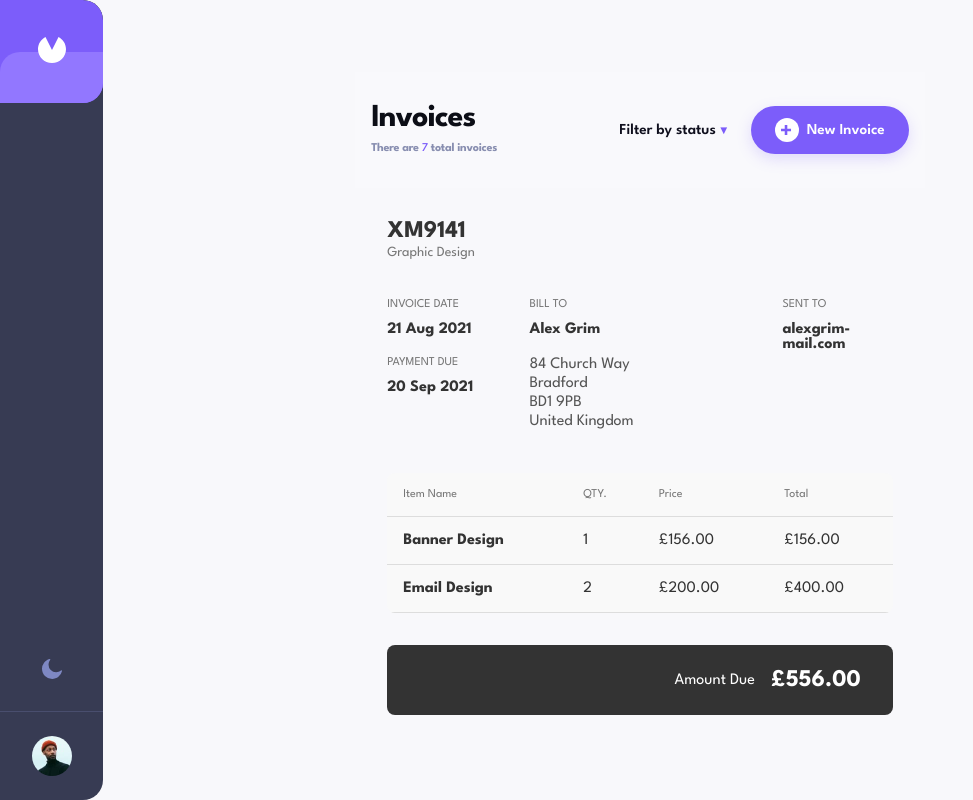
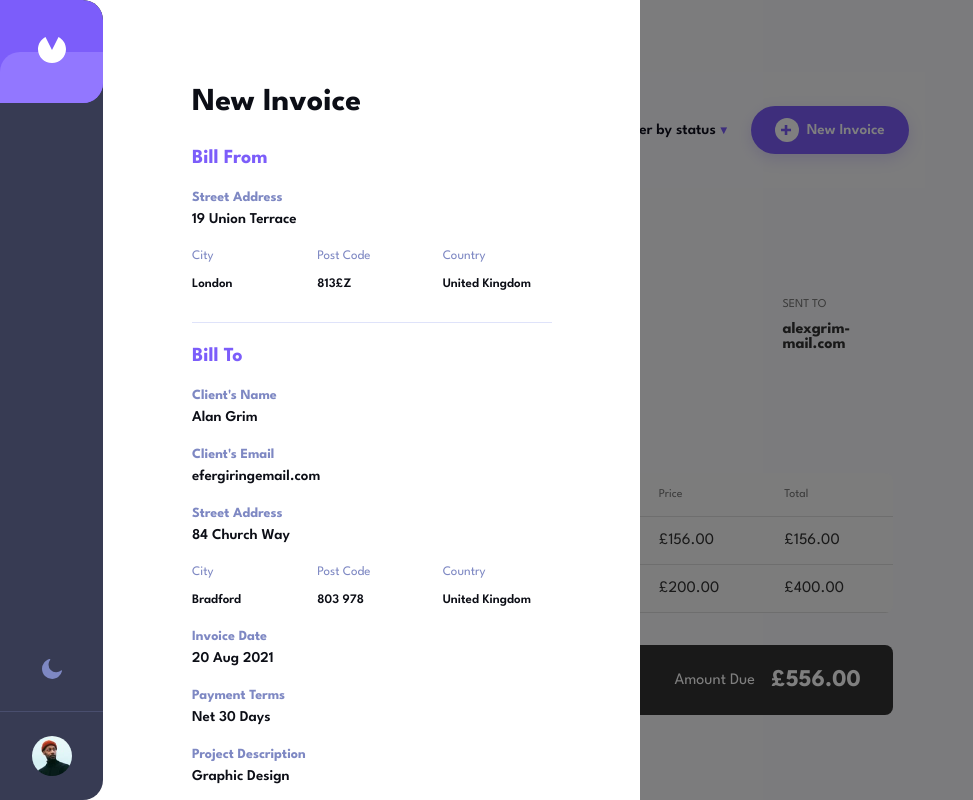
Before and after one commit to samuelBright09/Invoice-app, an Angular app: page / in a window 1280 px wide. Shown: the whole page, without its empty margins (0-973 px from the left). Built offline with nearby package versions, Linux system fonts and the light colour scheme.

Commit message:
Add form componet and designed it as a modal

```diff
--- a/src/app/app.component.html
+++ b/src/app/app.component.html
@@ -1,4 +1,5 @@
 <app-sidebar />
+<app-new-invoice-form />
 <div class="main-container">
   <app-header-component />
   <div class="invoice-main-container">
--- a/src/app/app.component.ts
+++ b/src/app/app.component.ts
@@ -4,10 +4,11 @@ import { SidebarComponent } from "./components/sidebar/sidebar.component";
 import { HeaderComponentComponent } from './components/header-component/header-component.component';
 // import { InvoiceCardComponent } from './components/invoice-card/invoice-card.component';
 import { ViewInvoiceComponentComponent } from "./components/view-invoice-component/view-invoice-component.component";
+import { NewInvoiceFormComponent } from "./components/new-invoice-form/new-invoice-form.component";
 
 @Component({
   selector: 'app-root',
-  imports: [RouterOutlet, SidebarComponent, HeaderComponentComponent,  ViewInvoiceComponentComponent],
+  imports: [RouterOutlet, SidebarComponent, HeaderComponentComponent, ViewInvoiceComponentComponent, NewInvoiceFormComponent],
   templateUrl: './app.component.html',
   styleUrl: './app.component.scss'
 })
--- /dev/null
+++ b/src/app/components/new-invoice-form/new-invoice-form.component.html
@@ -0,0 +1,99 @@
+<div class="form-modal">
+  <form action="">
+    <div class="invoice-form">
+      <h1>New Invoice</h1>
+
+      <div class="section">
+        <h2>Bill From</h2>
+        <div class="address-section">
+          <h3>Street Address</h3>
+          <p class="address-line">19 Union Terrace</p>
+
+          <div class="location-grid">
+            <span>City</span>
+            <span>Post Code</span>
+            <span>Country</span>
+            <span>London</span>
+            <span>813£Z</span>
+            <span>United Kingdom</span>
+          </div>
+        </div>
+      </div>
+
+      <div class="divider"></div>
+
+      <div class="section">
+        <h2>Bill To</h2>
+        <div class="client-info">
+          <h3>Client's Name</h3>
+          <p class="info-line">Alan Grim</p>
+          <h3>Client's Email</h3>
+          <p class="info-line">efergiringemail.com</p>
+
+          <h3>Street Address</h3>
+          <p class="address-line">84 Church Way</p>
+
+          <div class="location-grid">
+            <span>City</span>
+            <span>Post Code</span>
+            <span>Country</span>
+            <span>Bradford</span>
+            <span>803 978</span>
+            <span>United Kingdom</span>
+          </div>
+        </div>
+
+        <div class="invoice-details">
+          <h3>Invoice Date</h3>
+          <p class="info-line">20 Aug 2021</p>
+          <h3>Payment Terms</h3>
+          <p class="info-line">Net 30 Days</p>
+        </div>
+
+        <div class="project-description">
+          <h3>Project Description</h3>
+          <p class="info-line">Graphic Design</p>
+        </div>
+      </div>
+
+      <div class="divider"></div>
+
+      <div class="section">
+        <h2>Item List</h2>
+        <table class="item-table">
+          <thead>
+            <tr>
+              <th>Item Name</th>
+              <th>Qty.</th>
+              <th>Price</th>
+              <th>Total</th>
+            </tr>
+          </thead>
+          <tbody>
+            <tr>
+              <td>Banner Design</td>
+              <td>1</td>
+              <td>156.00</td>
+              <td>156.00</td>
+            </tr>
+            <tr>
+              <td>Email Design</td>
+              <td>2</td>
+              <td>200.00</td>
+              <td>400.00</td>
+            </tr>
+          </tbody>
+        </table>
+        <button class="add-item-button">+ Add New Item</button>
+      </div>
+
+      <div class="divider"></div>
+
+      <div class="action-buttons">
+        <button class="discard-button">Discard</button>
+        <button class="save-draft-button">Save as Draft</button>
+        <button class="save-send-button">Save & Send</button>
+      </div>
+    </div>
+  </form>
+</div>
--- /dev/null
+++ b/src/app/components/new-invoice-form/new-invoice-form.component.scss
@@ -0,0 +1,166 @@
+.form-modal {
+  position: fixed;
+  top: 0;
+  left: 0;
+  width: 100%;
+  height: 100vh;
+  background: rgba(0, 0, 0, 0.5);
+  z-index: 1;
+
+  form {
+      width:  50%;
+      height: 100vh;
+      padding: 3.5rem 3.5rem 0 10rem;
+      z-index: 1;
+      position: fixed;
+      background: white;
+
+      .invoice-form {
+        max-width: 100%;
+        padding: 2rem;
+        color: #333;
+        height: 100%;
+        overflow: auto;
+
+        h1 {
+          font-size: 2rem;
+          margin-bottom: 2rem;
+          color: #0c0e16;
+        }
+
+        h2 {
+          font-size: 1.25rem;
+          color: #7c5dfa;
+          margin-bottom: 1.5rem;
+        }
+
+        h3 {
+          font-size: 0.875rem;
+          color: #7e88c3;
+          margin-bottom: 0.5rem;
+        }
+
+        .section {
+          margin-bottom: 2rem;
+        }
+
+        .divider {
+          height: 1px;
+          background: #dfe3fa;
+          margin: 1.5rem 0;
+        }
+
+        .address-line, .info-line {
+          font-size: 0.9375rem;
+          font-weight: 600;
+          margin-bottom: 1.5rem;
+          color: #0c0e16;
+        }
+
+        .location-grid {
+          display: grid;
+          grid-template-columns: repeat(3, 1fr);
+          gap: 1rem;
+          margin-bottom: 1.5rem;
+
+          span {
+            font-size: 0.8125rem;
+            color: #7e88c3;
+
+            &:nth-child(n+4) {
+              font-weight: 600;
+              color: #0c0e16;
+            }
+          }
+        }
+
+        .item-table {
+          width: 100%;
+          border-collapse: collapse;
+          margin-bottom: 1rem;
+
+          th, td {
+            padding: 1rem;
+            text-align: left;
+            border-bottom: 1px solid #dfe3fa;
+          }
+
+          th {
+            font-size: 0.8125rem;
+            color: #7e88c3;
+            font-weight: 500;
+          }
+
+          td {
+            font-size: 0.9375rem;
+            font-weight: 600;
+            color: #0c0e16;
+          }
+        }
+
+        .add-item-button {
+          width: 100%;
+          padding: 1rem;
+          background: #f9fafe;
+          border: none;
+          border-radius: 24px;
+          color: #7e88c3;
+          font-weight: 600;
+          font-size: 0.9375rem;
+          cursor: pointer;
+          transition: background 0.2s;
+
+          &:hover {
+            background: #dfe3fa;
+          }
+        }
+
+        .action-buttons {
+          display: flex;
+          justify-content: flex-end;
+          gap: 0.5rem;
+          margin-top: 2rem;
+
+          button {
+            padding: 1rem 1.5rem;
+            border-radius: 24px;
+            font-weight: 600;
+            font-size: 0.9375rem;
+            cursor: pointer;
+            transition: all 0.2s;
+          }
+
+          .discard-button {
+            background: #f9fafe;
+            color: #7e88c3;
+            border: none;
+
+            &:hover {
+              background: #dfe3fa;
+            }
+          }
+
+          .save-draft-button {
+            background: #373b53;
+            color: #888eb0;
+            border: none;
+
+            &:hover {
+              background: #0c0e16;
+            }
+          }
+
+          .save-send-button {
+            background: #7c5dfa;
+            color: white;
+            border: none;
+
+            &:hover {
+              background: #9277ff;
+            }
+          }
+        }
+      }
+
+  }
+}
```
Also changed, not shown: src/app/components/new-invoice-form/new-invoice-form.component.ts (added, +11 -0 lines), 1 other file (tests, documents, lock files or other folders).
